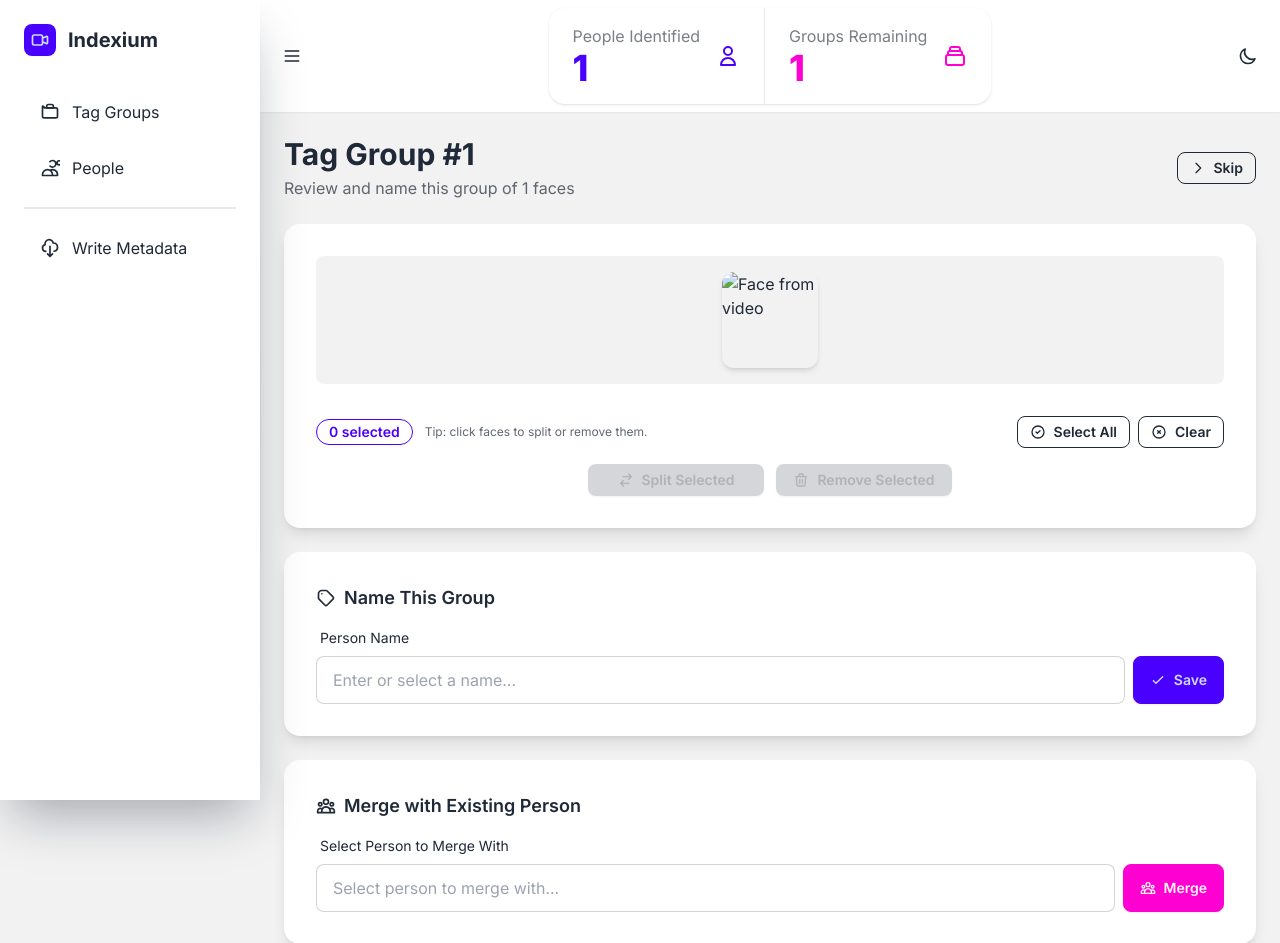
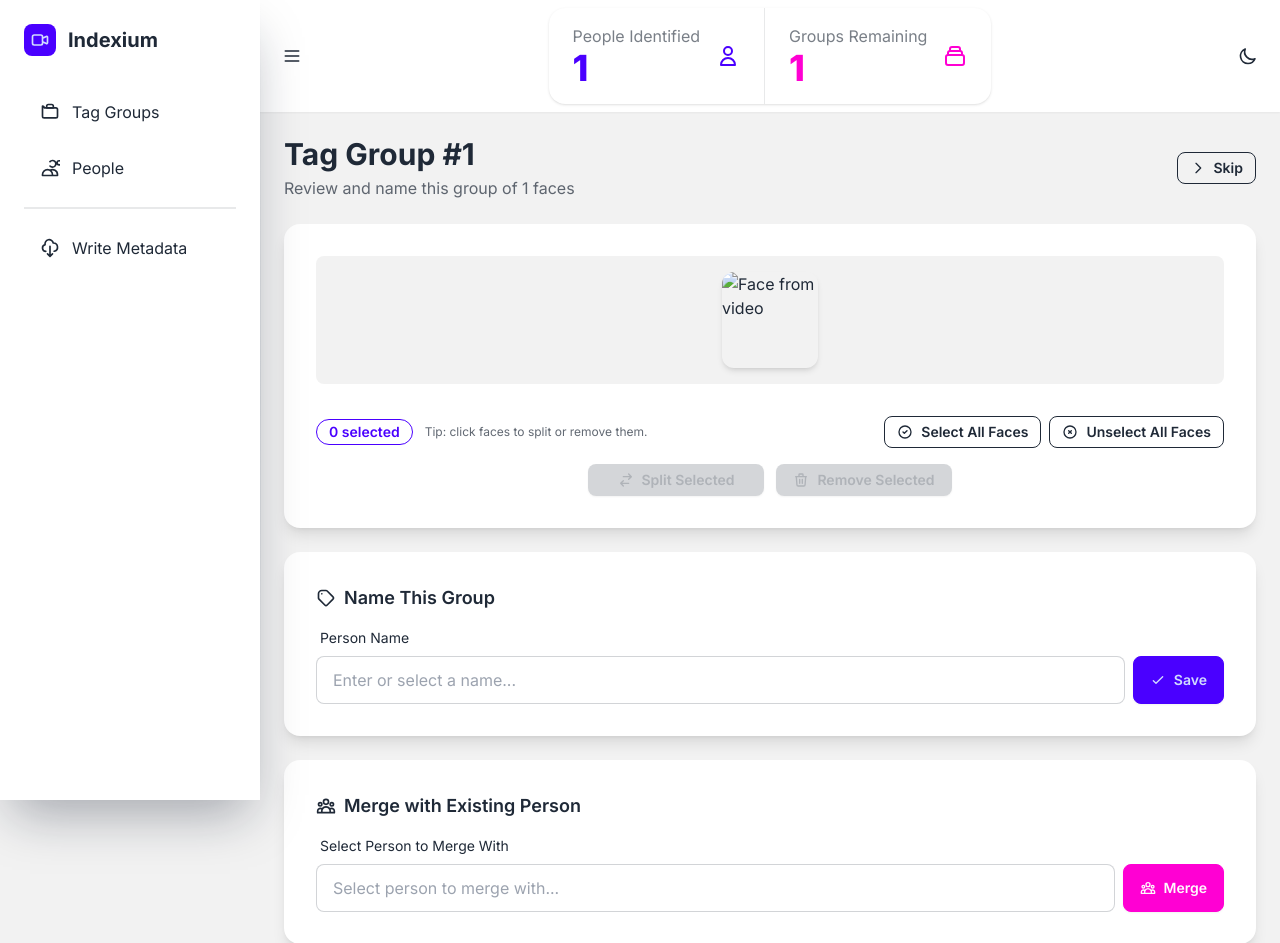
Before and after one commit to jrajasekera/indexium, a Python web app: template templates/group_tagger.html in a window 1280 px wide. Shown: the top 943 px of the page. Run offline with Jinja, Linux system fonts and the light colour scheme; the template is opened without the code that fills it: most values are stand-ins (such as "Sample title", 1, 10 or a date in 2020); some libraries are stand-ins or nearby versions.

Commit message:
Fix test failures

```diff
--- a/templates/group_tagger.html
+++ b/templates/group_tagger.html
@@ -73,13 +73,13 @@
                                 <svg class="w-4 h-4" fill="none" stroke="currentColor" viewBox="0 0 24 24">
                                     <path stroke-linecap="round" stroke-linejoin="round" stroke-width="2" d="M9 12l2 2 4-4m6 2a9 9 0 11-18 0 9 9 0 0118 0z"></path>
                                 </svg>
-                                Select All
+                                Select All Faces
                             </button>
                             <button id="unselect-all" type="button" class="btn btn-outline btn-sm">
                                 <svg class="w-4 h-4" fill="none" stroke="currentColor" viewBox="0 0 24 24">
                                     <path stroke-linecap="round" stroke-linejoin="round" stroke-width="2" d="M10 14l2-2m0 0l2-2m-2 2l-2-2m2 2l2 2m7-2a9 9 0 11-18 0 9 9 0 0118 0z"></path>
                                 </svg>
-                                Clear
+                                Unselect All Faces
                             </button>
                         </div>
                     </div>
--- a/templates/person_detail.html
+++ b/templates/person_detail.html
@@ -71,13 +71,13 @@
                                 <svg class="w-4 h-4" fill="none" stroke="currentColor" viewBox="0 0 24 24">
                                     <path stroke-linecap="round" stroke-linejoin="round" stroke-width="2" d="M9 12l2 2 4-4m6 2a9 9 0 11-18 0 9 9 0 0118 0z"></path>
                                 </svg>
-                                Select All
+                                Select All Faces
                             </button>
                             <button id="unselect-all-faces" type="button" class="btn btn-outline btn-sm">
                                 <svg class="w-4 h-4" fill="none" stroke="currentColor" viewBox="0 0 24 24">
                                     <path stroke-linecap="round" stroke-linejoin="round" stroke-width="2" d="M10 14l2-2m0 0l2-2m-2 2l-2-2m2 2l2 2m7-2a9 9 0 11-18 0 9 9 0 0118 0z"></path>
                                 </svg>
-                                Clear
+                                Unselect All Faces
                             </button>
                         </div>
                     </div>
```
